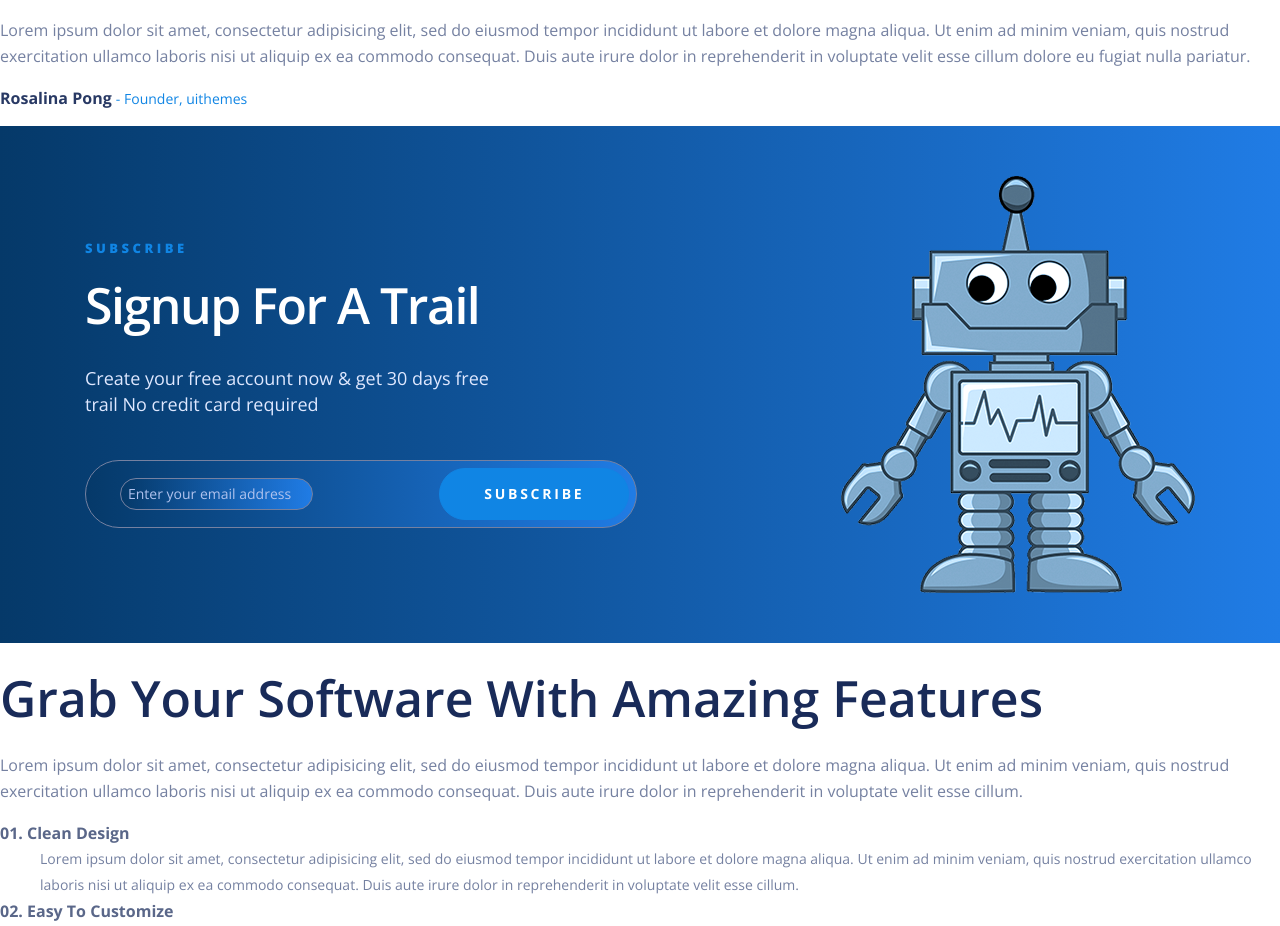
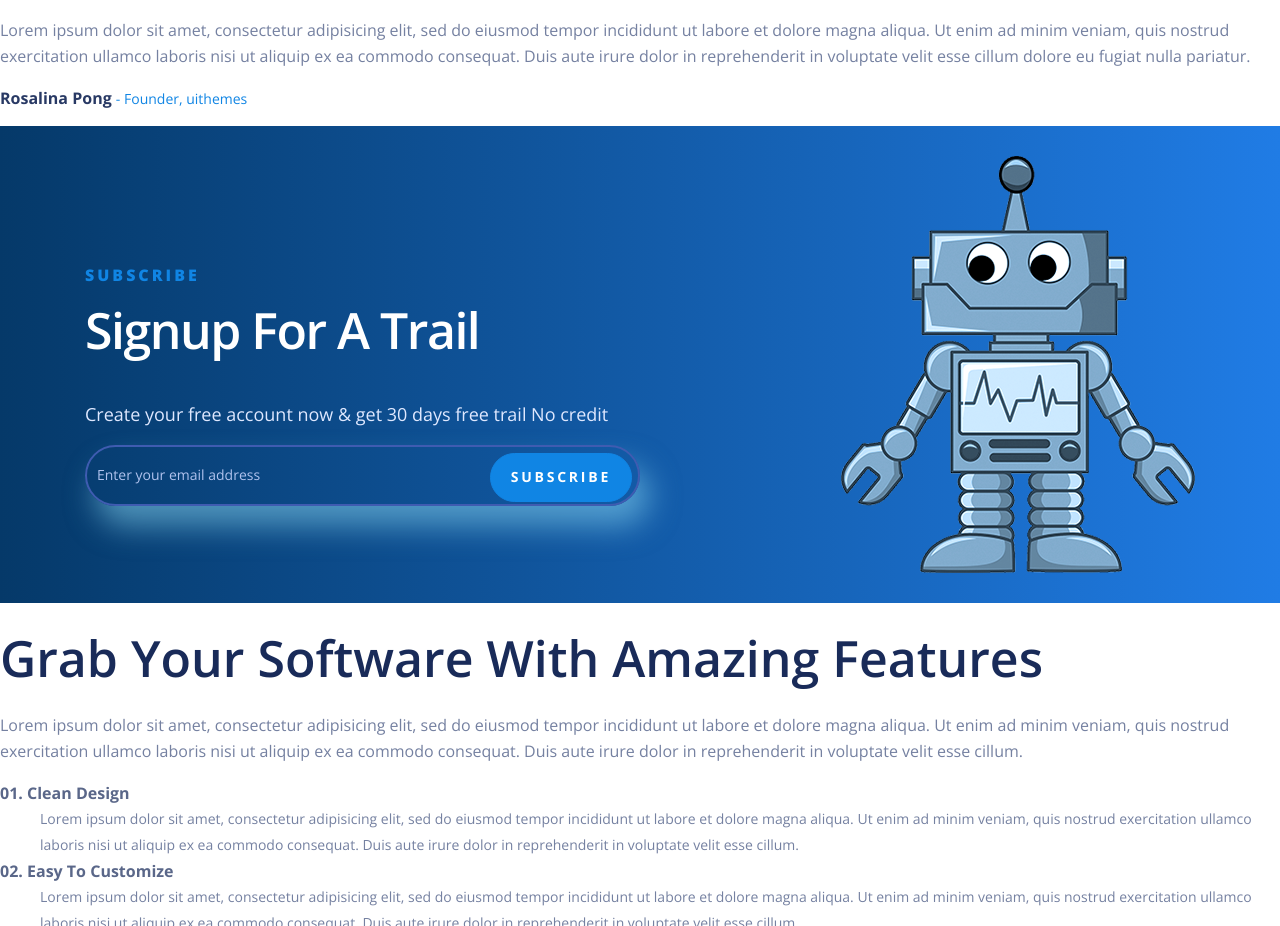
Before and after one commit to DespiseMeZXC/LabWorks, a plain HTML site: page index.html in a window 1280 px wide. Shown: the part 2249-3175 px from the top of the page. Drawn offline with nearby package versions, Linux system fonts and the light colour scheme.

Commit message:
add lab11

```diff
--- a/css/style.css
+++ b/css/style.css
@@ -201,7 +201,6 @@ h1 {
 }
 
 .page-subscribe input {
-    margin-left: 27px;
     font-size: 14px;
     font-weight: 400;
     color: #b1c3ee;
@@ -644,45 +643,46 @@ h1 {
     padding: 50px 0 50px 0;
 }
 
-.subscibe-h2 span {
-    display: block;
-    font-size: 13px;
-    font-weight: 800;
-    color: #1085e4;
-    margin-top: 65px;
-    margin-bottom: 18px;
-    text-transform: uppercase;
-    letter-spacing: 3.5px;
+.box-subscribe {
+    display: flex;
+    justify-content: space-between;
+    align-items: center;
 }
 
-.subscibe-h2 {
-    display: block;
-    font-size: 50px;
-    font-weight: 600;
-    margin-bottom: 30px;
-    color: #192b59;
-    line-height: 1.2;
-    letter-spacing: -1.5px;
+.box-subscribe-child {
+    flex-basis: 50%;
 }
 
-.subscribe {
-    font-size: 16px;
-    font-weight: 400;
-    color: #7581a1;
-    max-width: 430px;
-    margin-bottom: 43px;
+.box-subscribe-user {
+    position: relative;
 }
 
-.flexsss {
-    display: flex;
-    justify-content: space-between;
+.box-subscribe-user .btn-primary {
+    position: absolute;
+    top: 8px;
+    right: 8px;
+    padding: 15px 20px;
 }
 
-.radius {
+.box-subscribe-user input {
+    border: 2px solid #3f5cb1;
+    border-radius: 45px;
+    background-color: transparent;
+    padding: 20px 140px 20px 10px;
+    display: block;
+    width: 100%;
+    box-sizing: border-box;
+    box-shadow: 10px 20px 30px rgba(146, 226, 250, 0.5);
+}
+
+.box-subscribe-user input:focus {
+    outline: none;
+}
+
+
+/* PAGE */
+
+.page-subscribe {
+    padding: 30px 0;
     background: linear-gradient(to right, rgba(5, 57, 105, 1) 0%, rgba(32, 124, 229, 1) 100%);
-    opacity: 1;
-    border: solid 1px;
-    padding: 7px;
-    border-color: #7581a1;
-    border-radius: 40px;
 }
--- a/index.html
+++ b/index.html
@@ -120,17 +120,19 @@
     </div>
 
     <div class="page-subscribe">
-        <div class="wrap flexsss">
-            <div class="subs-back">
-                <h2 class="subscibe-h2"><span>Subscribe</span>Signup For A Trail</h2>
-                <p class="subscribe">Create your free account now & get 30 days free trail No credit card required</p>
-                <div class="radius"><input class="radius" type="email" placeholder="Enter your email address">
+        <div class="wrap box-subscribe">
+            <div class="box-subscribe-child">
+                <h2 class="title-h2"><span>Subscribe</span>Signup For A Trail</h2>
+                <p>Create your free account now & get 30 days free trail No credit</p>
+                <div class="box-subscribe-user">
+                    <input type="email" placeholder="Enter your email address">
                     <button type="submit" class="btn-primary">Subscribe</button>
                 </div>
             </div>
-            <img class="robot" src="img/Robot.png" alt="Robot">
+            <img src="img/Robot.png" alt="Robot">
         </div>
     </div>
+
     <div class="page-software">
         <div>
             <h2>Grab Your Software With Amazing Features</h2>
```
